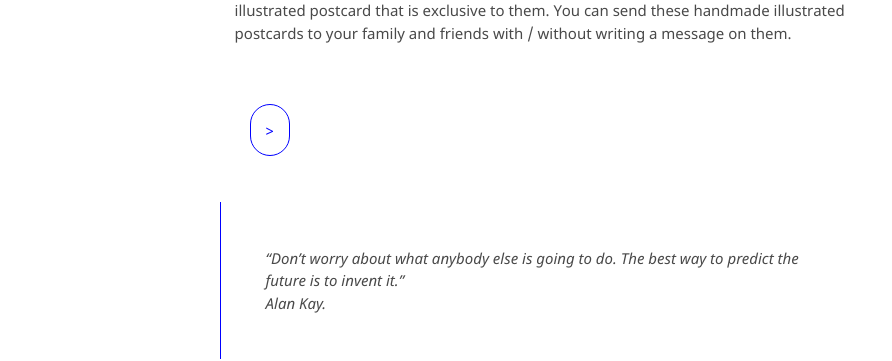
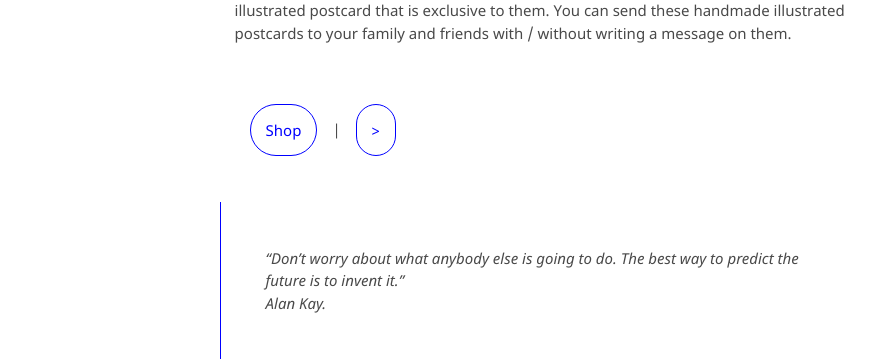
Before and after one commit to kvshvlin/yourmailproject, a Jekyll site: the page built from getpostcards.md, in a window 1280 px wide. Shown: the part 721-1082 px from the top of the page, without its empty margins (193-1085 px from the left). Built offline with Jekyll 4.4.1, drawn with Linux system fonts in a browser that asks for light colours; our own code applies the rules of GitHub Pages for plain Markdown files.

Commit message:
Update getpostcards.md

```diff
--- a/getpostcards.md
+++ b/getpostcards.md
@@ -11,7 +11,7 @@ These handmade illustrated postcards are unique in the way that: no illustration
 <div class="roadmap-spacer-1"></div>
 
 <p>
-<a class="btn" href="https://kvshvl.in/yourmailproject/forartists.html">></a><br>
+<a class="btn" href="https://www.instagram.com/yourmailproject" target="_blank">Shop</a>|<a class="btn" href="https://kvshvl.in/yourmailproject/forartists.html">></a><br>
 </p>
 
 <div class="roadmap-spacer-2"></div>
```
